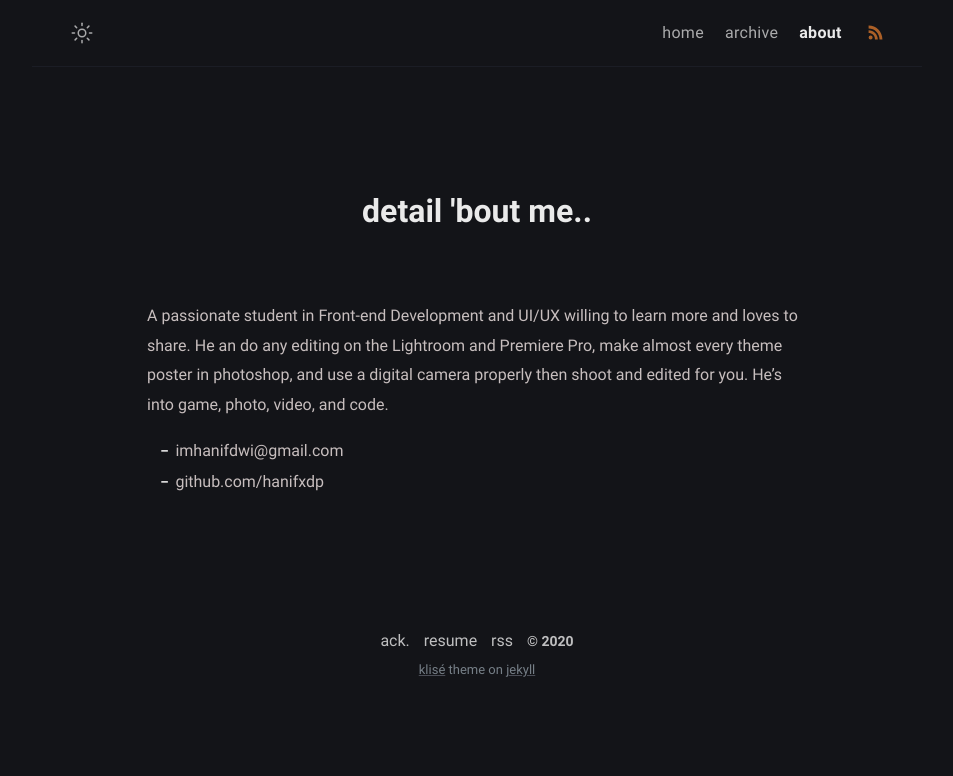
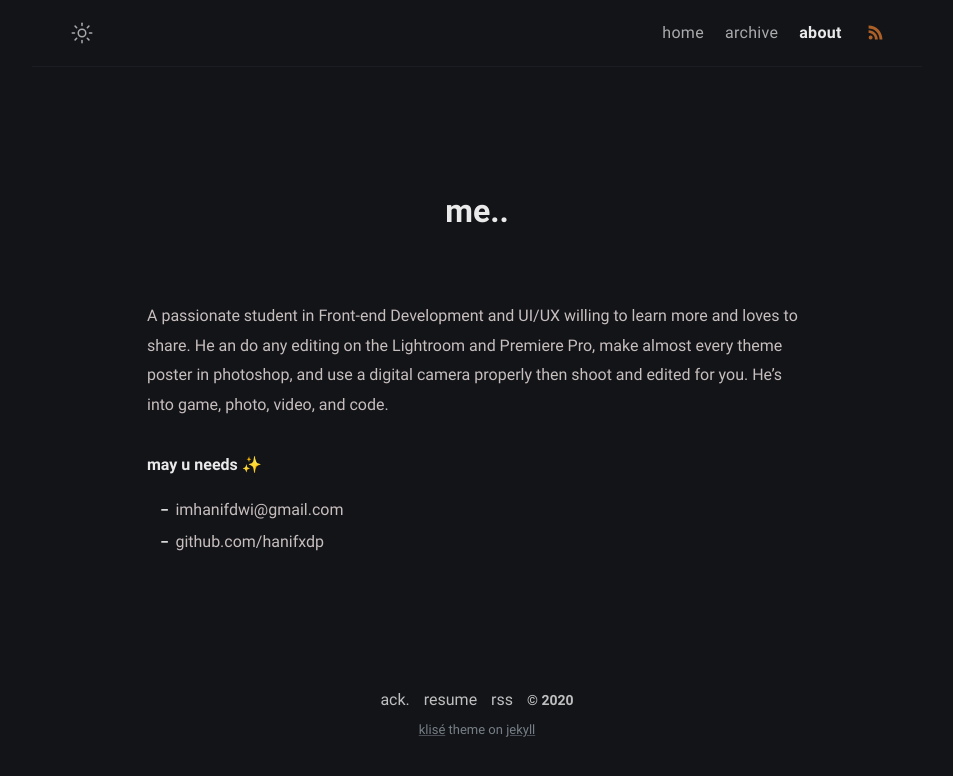
Before and after one commit to piharpi/jekyll-klise, a Jekyll site: the page built from about.md, in a window 1280 px wide. Shown: the top 776 px of the page, without its empty margins (163-1116 px from the left). Built offline with Jekyll 4.4.1, drawn with Linux system fonts in a browser that asks for light colours.

Commit message:
refigure the about and little changes to the config

```diff
--- a/_config.yml
+++ b/_config.yml
@@ -1,8 +1,7 @@
 # Site settings
 title: hanifxp deck. # site title
 description: >- # site description
-  He's writing in Bahasa about web technology and experience as a journal
-  for documentation things that he learned, meet him <a href="https://github.com/piharpi" target="_blank" rel="noopener">@github</a>.
+  A passionate student in Front-end Development and UI/UX willing to learn more and loves to share.
 lang: en-US # default lang
 timezone: Asia/Jakarta # set your timezone
 image: assets/img/moon.png # This image used for Open Graph more info https://ogp.me/
--- a/about.md
+++ b/about.md
@@ -1,12 +1,14 @@
 ---
-title: detail 'bout me.
+title: me.
 permalink: /about/
 layout: page
-excerpt: Hello peeps, I'm student of computer science from Bandung/Jatinangor, living in Jatinangor. This blog for documentation about my programming journey, running on jekyll, hosting on netlify and using Klise Jekyll theme.
+excerpt: Hello peeps, I'm student of computer science from Bandung/Jatinangor, living in Jatinangor. This blog for documentation about my programming journey, running on jekyll, hosting on netlify and using Klise theme.
 comments: false
 ---
 
 A passionate student in Front-end Development and UI/UX willing to learn more and loves to share. He an do any editing on the Lightroom and Premiere Pro, make almost every theme poster in photoshop, and use a digital camera properly then shoot and edited for you. He's into game, photo, video, and code.
 
+**may u needs ✨**
+
 - {{ site.author.email }}
 - github.com/{{ site.author.github }}
```
